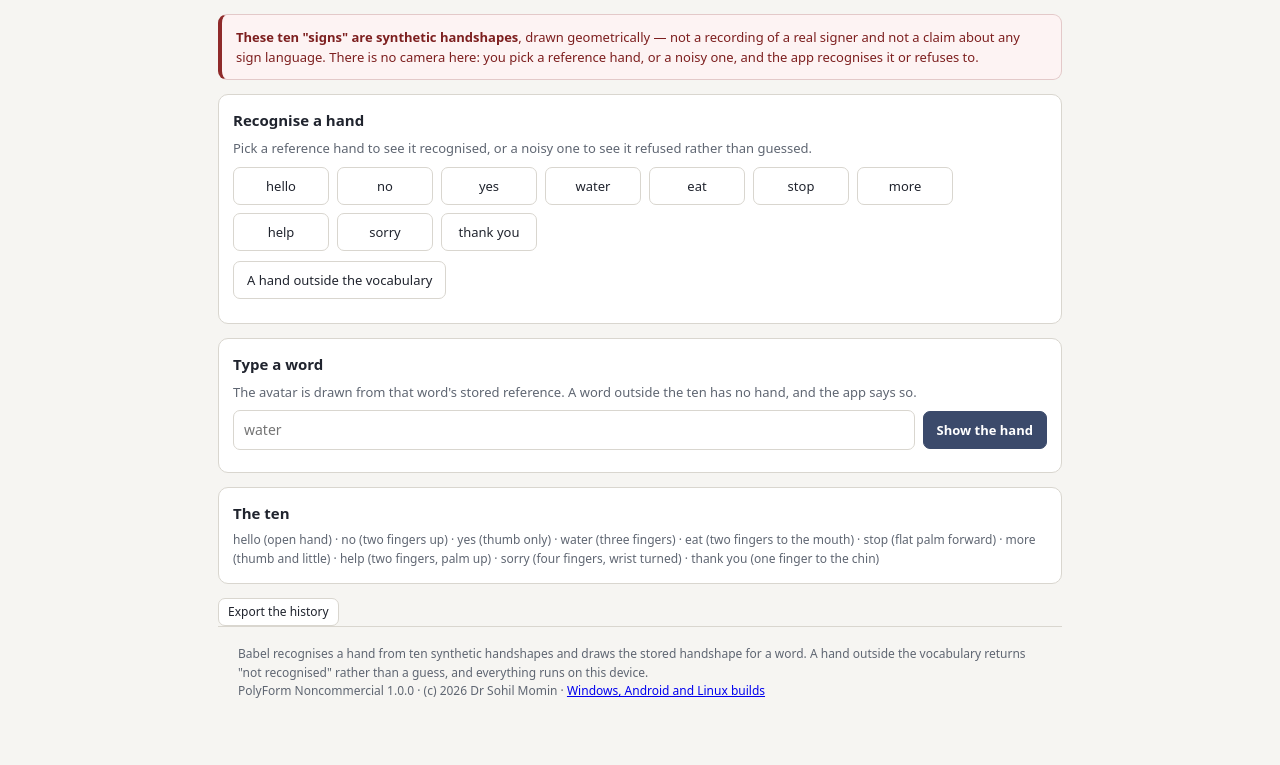
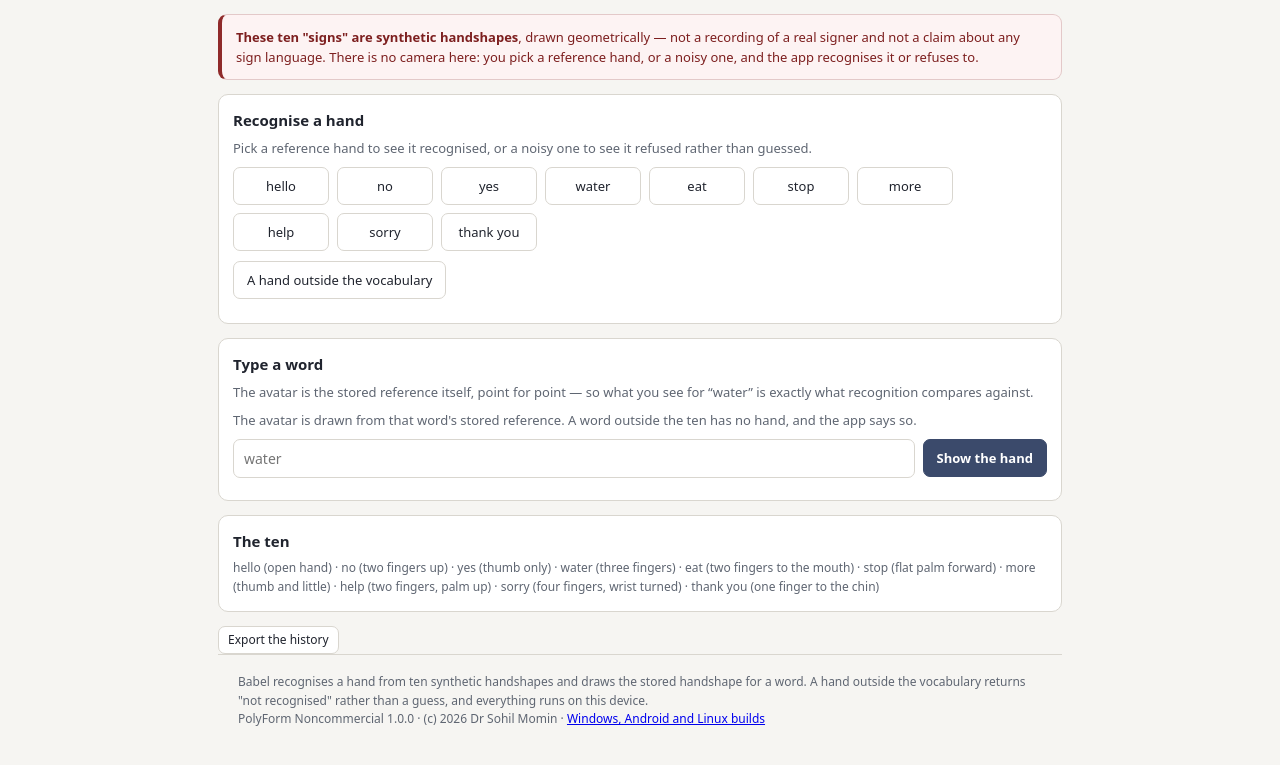
Before and after one commit to drsamonline/app-babel, a website: page docs/play/index.html in a window 1280 px wide. Shown: the part 61-826 px from the top of the page. Drawn offline with Linux system fonts and the light colour scheme.

Commit message:
docs: say on the page that the avatar is the stored reference
Also the push that triggers the build: a workflow added in the branch-creating push does not fire for
that push.

```diff
--- a/docs/play/index.html
+++ b/docs/play/index.html
@@ -68,6 +68,7 @@
 
   <section class="card">
     <h2>Type a word</h2>
+    <p class="claim">The avatar is the stored reference itself, point for point — so what you see for “water” is exactly what recognition compares against.</p>
     <p class="claim">The avatar is drawn from that word's stored reference. A word outside the ten has no hand, and the app says so.</p>
     <div class="bar" style="margin-top:0">
       <input type="text" id="word" placeholder="water" style="flex:1">
```
